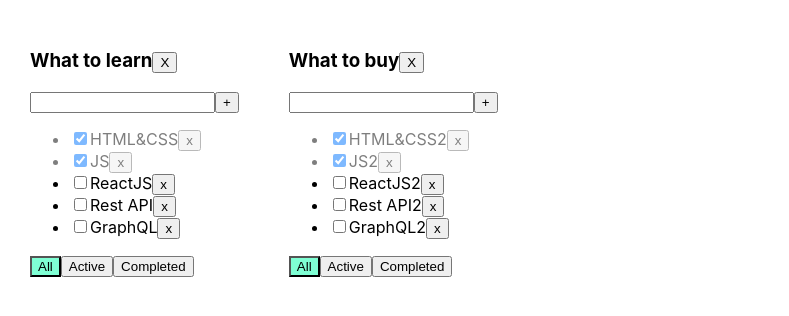
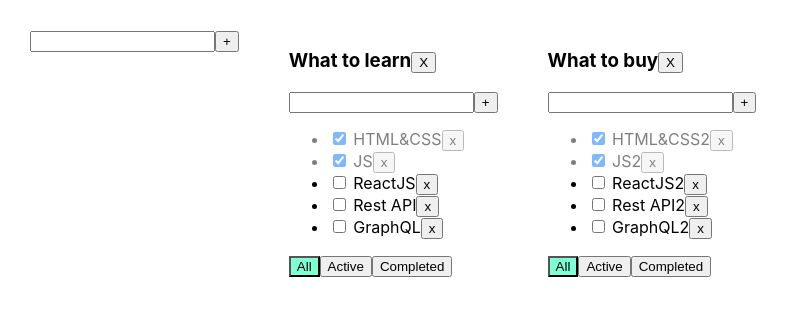
Before and after one commit to EvgenySychev/TO-DO_LIST, a React (Create React App) app: page / in a window 1280 px wide. Shown: the top 316 px of the page, without its empty margins (0-789 px from the left). Built offline with nearby package versions, Linux system fonts and the light colour scheme.

Commit message:
Tuesday's second lesson with Igor

```diff
--- a/src/App.tsx
+++ b/src/App.tsx
@@ -2,6 +2,7 @@
 import './App.css';
 import {Todolist} from './Todolist';
 import {v1} from 'uuid';
+import {FullInput} from "./Components/FullInput";
 
 export type FilterValuesType = "all" | "active" | "completed";
 
@@ -47,27 +48,38 @@
         ]
     });
 
+    const editTask = (todolistID:string,taskID:string,newTitle:string)=> {
+        setTasks({...tasks, [todolistID]:tasks[todolistID].map(el=> el.id===taskID ? {...el,title:newTitle} : el)})
+    }
+
+    const editTodolist = (todolistID:string, title:string) => {
+setTodolists(todolists.map(el=> el.id===todolistID ? {...el,title:title} : el))
+    }
+
+    const addTodolist = (newTitle:string) => {
+        let newId = v1()
+        let newTodolist:todolistsType = {id: newId, title: newTitle, filter: 'all'}
+        setTodolists([newTodolist,...todolists])
+        setTasks({...tasks,[newId]:[]})
+    }
+
     const removeTodolist = (todolistID:string) => {
         setTodolists(todolists.filter(t => t.id !== todolistID))
 delete tasks[todolistID]
         console.log(tasks)
     }
-
     function removeTask(todolistID:string, id: string) {
 
         setTasks({...tasks, [todolistID]: tasks[todolistID].filter(t => t.id != id)})
     }
-
     function addTask(todolistID:string, title: string) {
         let task = {id: v1(), title: title, isDone: false};
         setTasks({...tasks, [todolistID]: [task, ...tasks[todolistID]]})
     }
-
     function changeStatus(todolistID:string, taskId: string, isDone: boolean) {
         console.log(todolistID)
         setTasks({...tasks, [todolistID]: tasks[todolistID].map(el => el.id===taskId ? {...el,isDone} : el)})
     }
-
     function changeFilter(todolistID:string, value: FilterValuesType) {
         setTodolists(todolists.map(el => el.id === todolistID ? {...el,filter:value} : el))
       }
@@ -75,6 +87,7 @@
 
     return (
         <div className="App">
+            <FullInput callback={addTodolist}/>
             {todolists.map((el) => {
                 let tasksForTodolist = tasks[el.id];
 
@@ -97,6 +110,8 @@
                         changeTaskStatus={changeStatus}
                         filter={el.filter}
                         removeTodolist = {removeTodolist}
+                        editTodolist = {editTodolist}
+                        editTask = {editTask}
                     />
                 )
             })}
--- /dev/null
+++ b/src/Components/EditableSpan.tsx
@@ -0,0 +1,26 @@
+import React, {ChangeEvent, useState} from "react";
+
+type EditableSpanPropsType = {
+    title:string
+    callBack: (newTitle:string) => void
+}
+
+export const EditableSpan = (props:EditableSpanPropsType)=> {
+    let [edit,setEdit] = useState(false)
+    let [newTitle, setNewTitle] = useState(props.title)
+
+    const onChangeHandler = (e: ChangeEvent<HTMLInputElement>) => {
+        setNewTitle(e.currentTarget.value)
+    }
+
+    const onDoubleClickHandler = () => {
+        setEdit(!edit)
+        props.callBack(newTitle)
+
+    }
+    return (
+        edit
+            ? <input value={newTitle} onChange={onChangeHandler} onBlur={onDoubleClickHandler} autoFocus/>
+            : <span onDoubleClick={onDoubleClickHandler}> {props.title}</span>
+    )
+}
--- /dev/null
+++ b/src/Components/FullInput.tsx
@@ -0,0 +1,44 @@
+import React, {ChangeEvent, KeyboardEvent, useState} from 'react';
+
+export type FullInputPropsType = {
+
+    callback: (value:string)=> void
+}
+
+export const FullInput = (props:FullInputPropsType) => {
+
+    let [title, setTitle] = useState("")
+    let [error, setError] = useState<string | null>(null)
+
+    const addTask = () => {
+        if (title.trim() !== "") {
+            props.callback(title.trim());
+            setTitle("");
+        } else {
+            setError("Title is required");
+        }
+    }
+
+    const onChangeHandler = (e: ChangeEvent<HTMLInputElement>) => {
+        setTitle(e.currentTarget.value)
+    }
+
+    const onKeyPressHandler = (e: KeyboardEvent<HTMLInputElement>) => {
+        setError(null);
+        if (e.charCode === 13) {
+            addTask();
+        }
+    }
+
+    return (
+        <div>
+            <input value={title}
+                   onChange={onChangeHandler}
+                   onKeyPress={onKeyPressHandler}
+                   className={error ? "error" : ""}
+            />
+            <button onClick={addTask}>+</button>
+            {error && <div className="error-message">{error}</div>}
+        </div>
+    );
+}
--- a/src/Todolist.tsx
+++ b/src/Todolist.tsx
@@ -1,5 +1,7 @@
-import React, {ChangeEvent, KeyboardEvent, useState} from 'react';
+import React, {ChangeEvent} from 'react';
 import {FilterValuesType} from './App';
+import {FullInput} from "./Components/FullInput";
+import {EditableSpan} from "./Components/EditableSpan";
 
 type TaskType = {
     id: string
@@ -17,32 +19,13 @@
     changeTaskStatus: (todolistID:string, taskId: string, isDone: boolean) => void
     filter: FilterValuesType
     removeTodolist: (todolistID:string)=> void
+    editTodolist: (todoistID:string, title:string) => void
+    editTask:(id:string,tID:string,newTitle:string)=> void
 }
 
 export function Todolist(props: PropsType) {
 
-    let [title, setTitle] = useState("")
-    let [error, setError] = useState<string | null>(null)
 
-    const addTask = () => {
-        if (title.trim() !== "") {
-            props.addTask(props.todolistID, title.trim());
-            setTitle("");
-        } else {
-            setError("Title is required");
-        }
-    }
-
-    const onChangeHandler = (e: ChangeEvent<HTMLInputElement>) => {
-        setTitle(e.currentTarget.value)
-    }
-
-    const onKeyPressHandler = (e: KeyboardEvent<HTMLInputElement>) => {
-        setError(null);
-        if (e.charCode === 13) {
-            addTask();
-        }
-    }
 
     const onAllClickHandler = () => props.changeFilter(props.todolistID, "all");
     const onActiveClickHandler = () => props.changeFilter(props.todolistID, "active");
@@ -50,21 +33,23 @@
     const removeTodolistHandler = () => {
         props.removeTodolist(props.todolistID)
     }
+    const addTaskHandler = (newValue:string) => {
+        props.addTask(props.todolistID,newValue)
+    }
+    const editTodolistHandler = (newTitle:string) => {
+        props.editTodolist(props.todolistID,newTitle)
+    }
+    const editTaskHandler=(tID:string, newTitle:string)=>{
+        props.editTask(props.todolistID,tID,newTitle)
+    }
+
 
     return <div>
         <h3>
-            {props.title}
+            <EditableSpan title={props.title} callBack={editTodolistHandler}/>
             <button onClick={removeTodolistHandler}>X</button>
         </h3>
-        <div>
-            <input value={title}
-                   onChange={onChangeHandler}
-                   onKeyPress={onKeyPressHandler}
-                   className={error ? "error" : ""}
-            />
-            <button onClick={addTask}>+</button>
-            {error && <div className="error-message">{error}</div>}
-        </div>
+        <FullInput callback={addTaskHandler}/>
         <ul>
             {
                 props.tasks.map(t => {
@@ -77,7 +62,7 @@
                         <input type="checkbox"
                                onChange={onChangeHandler}
                                checked={t.isDone}/>
-                        <span>{t.title}</span>
+                        <EditableSpan title={t.title} callBack={(newTitle)=>editTaskHandler(t.id,newTitle)}/>
                         <button onClick={onClickHandler}>x</button>
                     </li>
                 })
```
